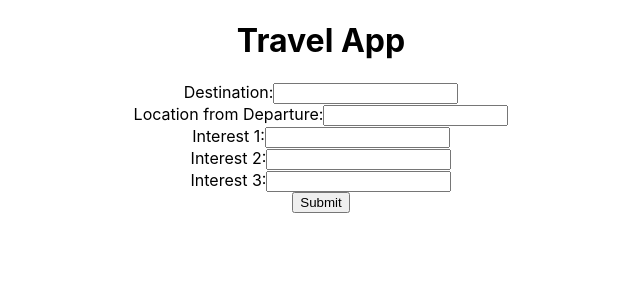
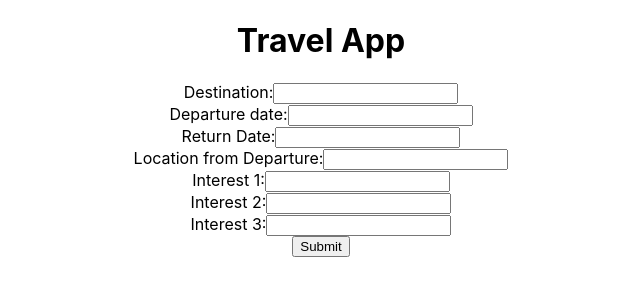
Before and after one commit to heXagon-bcd/lhlfinal_flyboy, a React (Create React App) app in the folder frontend/: page / in a window 1280 px wide. Shown: the top 300 px of the page, without its empty margins (319-959 px from the left). Built offline with nearby package versions, Linux system fonts and the light colour scheme.

Commit message:
add departure and return dates

```diff
--- a/frontend/src/components/TravelForm.jsx
+++ b/frontend/src/components/TravelForm.jsx
@@ -8,6 +8,8 @@ export const TravelForm = () => {
     initialValues: {
       destination: '',
       locationFromDeparture: '',
+      departureDate: '',
+      returnDate: '',
       interest1: '',
       interest2: '',
       interest3: '',
@@ -15,6 +17,8 @@ export const TravelForm = () => {
     validationSchema: Yup.object({
       destination: Yup.string().required('Destination is required'),
       locationFromDeparture: Yup.string().required('Location from departure is required'),
+      departureDate: Yup.string().required('Departure date required'),
+      returnDate: Yup.string().required('Return date required'),
       interest1: Yup.string().required('Interest 1 is required'),
       interest2: Yup.string().required('Interest 2 is required'),
       interest3: Yup.string().required('Interest 3 is required'),
@@ -41,6 +45,36 @@ export const TravelForm = () => {
         />
         {formik.touched.destination && formik.errors.destination && (
           <div>{formik.errors.destination}</div>
+        )}
+      </div>
+
+      <div>
+        <label htmlFor="departureDate">Departure date:</label>
+        <input
+          type="text"
+          id="departureDate"
+          name="departureDate"
+          onChange={formik.handleChange}
+          onBlur={formik.handleBlur}
+          value={formik.values.departureDate}
+        />
+        {formik.touched.departureDate && formik.errors.departureDate && (
+          <div>{formik.errors.departureDate}</div>
+        )}
+      </div>
+
+      <div>
+        <label htmlFor="returnDate">Return Date:</label>
+        <input
+          type="text"
+          id="returnDate"
+          name="returnDate"
+          onChange={formik.handleChange}
+          onBlur={formik.handleBlur}
+          value={formik.values.returnDate}
+        />
+        {formik.touched.returnDate && formik.errors.returnDate && (
+          <div>{formik.errors.returnDate}</div>
         )}
       </div>
 
```
